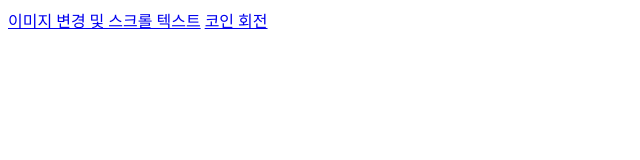
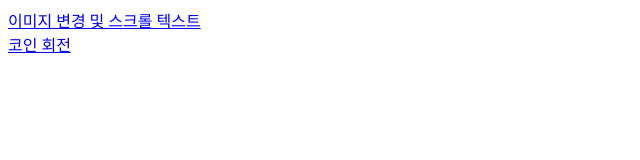
Before and after one commit to kdkcom1234/animation, a plain HTML site: page index.html in a window 1280 px wide. Shown: the whole page, without its empty margins (0-640 px from the left). Drawn offline with Linux system fonts and the light colour scheme.

Commit message:
br 추가

```diff
--- a/index.html
+++ b/index.html
@@ -7,7 +7,7 @@
     <title>Document</title>
   </head>
   <body>
-    <a href="scroll-text/index.html">이미지 변경 및 스크롤 텍스트</a>
+    <a href="scroll-text/index.html">이미지 변경 및 스크롤 텍스트</a><br />
     <a href="spinning-coin/index.html">코인 회전</a>
   </body>
 </html>
```
